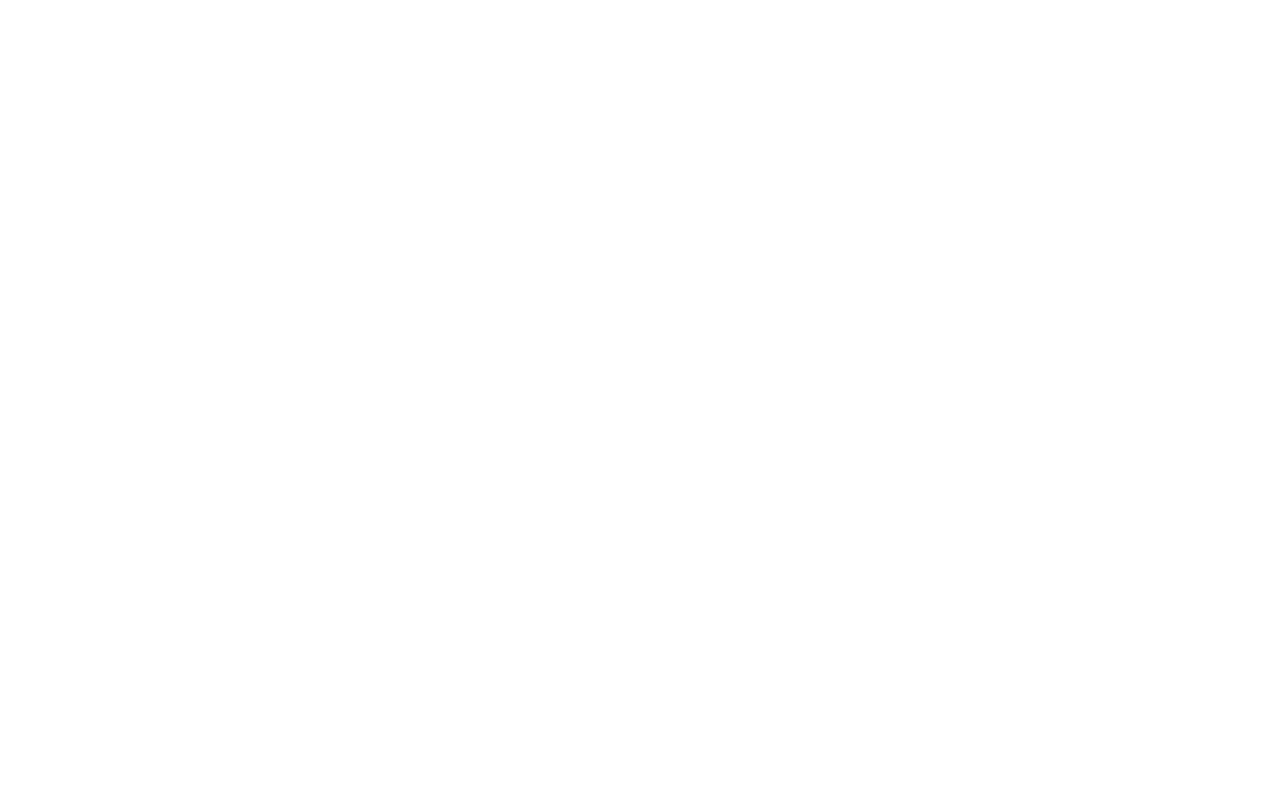
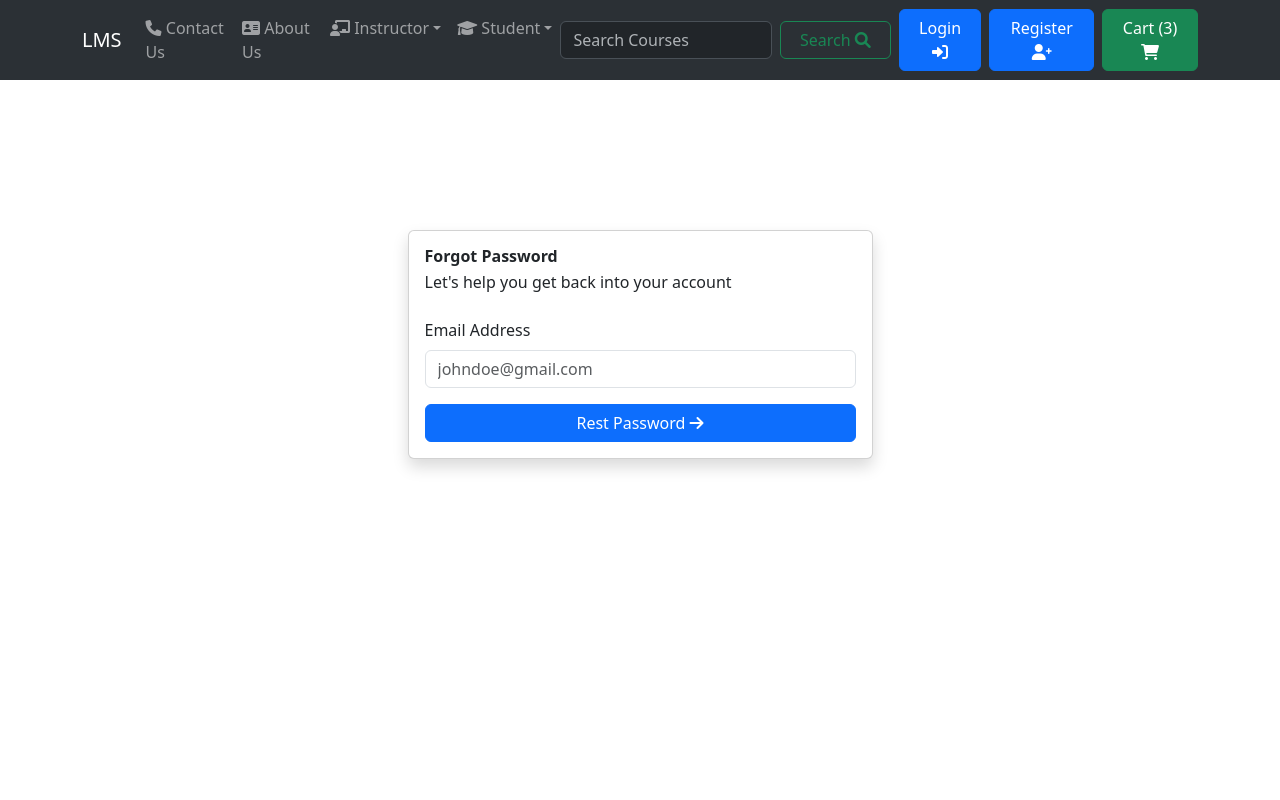
Before and after one commit to Ali-Sina-255/Django-learning-management-system, a React (Vite) app in the folder frontend/: page /forgot-password in a window 1280 px wide. Before the commit this address had no page. Shown: the top 800 px of the page. Built offline with nearby package versions, Linux system fonts and the light colour scheme; what simple-zustand-devtools would draw is missing.

Commit message:
send notification email is done

```diff
--- a/frontend/src/App.jsx
+++ b/frontend/src/App.jsx
@@ -6,6 +6,8 @@
 import Register from "../src/views/auth/Register";
 import Login from "../src/views/auth/Login";
 import Logout from "./views/auth/Logout";
+import ForgotPassword from "./views/auth/ForgotPassword";
+import CreateNewPassword from "./views/auth/CreateNewPassword";
 function App() {
   return (
     <BrowserRouter>
@@ -14,6 +16,9 @@
           <Route path="/register/" element={<Register />} />
           <Route path="/login/" element={<Login />} />
           <Route path="/logout/" element={<Logout />} />
+          <Route path="/forgot-password/" element={<ForgotPassword />} />
+
+          <Route path="/create-new-password/" element={<CreateNewPassword />} />
         </Routes>
       </MainWrapper>
     </BrowserRouter>
--- a/frontend/src/utils/axios.js
+++ b/frontend/src/utils/axios.js
@@ -1,11 +1,13 @@
+// apiInstance.js
 import axios from "axios";
-import { API_BASE_URL } from "./constant";
+import { API_BASE_URL } from "./constant"; //
 const apiInstance = axios.create({
-  baseURl: API_BASE_URL,
+  baseURL: API_BASE_URL,
   timeout: 5000,
   headers: {
     "Content-Type": "application/json",
     Accept: "application/json",
   },
 });
+
 export default apiInstance;
--- a/frontend/src/utils/constant.js
+++ b/frontend/src/utils/constant.js
@@ -1,2 +1,2 @@
-export const API_BASE_URL = `http://localhost:8000/`;
+export const API_BASE_URL = "http://localhost:8000";
 export const user_id = 1;
--- a/frontend/src/views/auth/CreateNewPassword.jsx
+++ b/frontend/src/views/auth/CreateNewPassword.jsx
@@ -1,25 +1,47 @@
-import React from 'react'
-import BaseHeader from '../partials/BaseHeader'
-import BaseFooter from '../partials/BaseFooter'
+import React, { useState, useParms } from "react";
+import BaseHeader from "../../partials/BaseHeader";
+import BaseFooter from "../../partials/BaseFooter";
 
+import { useNavigate, useSearchParams } from "react-router-dom";
+function CreateNewPassword() {
+  const [password, setPassword] = useState("");
+  const [confirmPassword, setConfirmPassword] = useState("");
+  const [isLoading, setIsLoading] = useState(false);
+  const navigate = useNavigate();
+  const [searchParams] = useSearchParams();
 
-function CreateNewPassword() {
+  const otp = searchParams.get("otp");
+  console.log("opt", otp);
+
+  const handleSubmit = (e) => {
+    e.preventDefault();
+    if (confirmPassword !== password) {
+      alert("Passwords do not match");
+    } else {
+      alert("Passwords changed successfully");
+    }
+  };
   return (
     <>
       <BaseHeader />
 
-      <section className="container d-flex flex-column vh-100" style={{ marginTop: "150px" }}>
+      <section
+        className="container d-flex flex-column vh-100"
+        style={{ marginTop: "150px" }}
+      >
         <div className="row align-items-center justify-content-center g-0 h-lg-100 py-8">
           <div className="col-lg-5 col-md-8 py-8 py-xl-0">
             <div className="card shadow">
               <div className="card-body p-6">
                 <div className="mb-4">
                   <h1 className="mb-1 fw-bold">Create New Password</h1>
-                  <span>
-                    Choose a new password for your account
-                  </span>
+                  <span>Choose a new password for your account</span>
                 </div>
-                <form className="needs-validation" noValidate="">
+                <form
+                  className="needs-validation"
+                  noValidate=""
+                  onSubmit={handleSubmit}
+                >
                   <div className="mb-3">
                     <label htmlFor="password" className="form-label">
                       Enter New Password
@@ -31,12 +53,12 @@
                       name="password"
                       placeholder="**************"
                       required=""
+                      onChange={(e) => setPassword(e.target.value)}
                     />
                     <div className="invalid-feedback">
                       Please enter valid password.
                     </div>
                   </div>
-
 
                   <div className="mb-3">
                     <label htmlFor="password" className="form-label">
@@ -49,18 +71,18 @@
                       name="password"
                       placeholder="**************"
                       required=""
+                      onChange={(e) => setConfirmPassword(e.target.value)}
                     />
                     <div className="invalid-feedback">
                       Please enter valid password.
                     </div>
                   </div>
 
-
-
                   <div>
                     <div className="d-grid">
                       <button type="submit" className="btn btn-primary">
-                        Save New Password <i className='fas fa-check-circle'></i>
+                        Save New Password{" "}
+                        <i className="fas fa-check-circle"></i>
                       </button>
                     </div>
                   </div>
@@ -73,7 +95,7 @@
 
       <BaseFooter />
     </>
-  )
+  );
 }
 
-export default CreateNewPassword
+export default CreateNewPassword;
--- a/frontend/src/views/auth/ForgotPassword.jsx
+++ b/frontend/src/views/auth/ForgotPassword.jsx
@@ -1,28 +1,63 @@
-import React from 'react'
-import BaseHeader from '../partials/BaseHeader'
-import BaseFooter from '../partials/BaseFooter'
-import { Link } from 'react-router-dom'
+import React, { useState, useEffect } from "react";
+import BaseHeader from "../../partials/BaseHeader";
+import BaseFooter from "../../partials/BaseFooter";
 
+import { Link } from "react-router-dom";
+import apiInstance from "../../utils/axios";
+import { flushSync } from "react-dom";
 
 function ForgotPassword() {
+  const [email, setEmail] = useState("");
+  const [isLoading, setIsLoading] = useState(false);
+  const [error, setError] = useState("");
+
+  const handleSubmit = async (e) => {
+    if (!email) {
+      alert("Please enter your email address.");
+      return;
+    }
+
+    setIsLoading(true);
+    setError("");
+    try {
+      await apiInstance
+        .get(`http://localhost:8000/user/password-rest-email/${email}`)
+        .then((response) => {
+          console.log(response.data);
+
+          setIsLoading(false);
+          alert("Email sent successfully. Please check your inbox.");
+        });
+    } catch (error) {
+      console.log(error);
+      setIsLoading(false);
+    }
+  };
   return (
     <>
       <BaseHeader />
 
-      <section className="container d-flex flex-column vh-100" style={{ marginTop: "150px" }}>
+      <section
+        className="container d-flex flex-column vh-100"
+        style={{ marginTop: "150px" }}
+      >
         <div className="row align-items-center justify-content-center g-0 h-lg-100 py-8">
           <div className="col-lg-5 col-md-8 py-8 py-xl-0">
             <div className="card shadow">
               <div className="card-body p-6">
                 <div className="mb-4">
                   <h1 className="mb-1 fw-bold">Forgot Password</h1>
-                  <span>
-                    Let's help you get back into your account
-                  </span>
+                  <span>Let's help you get back into your account</span>
                 </div>
-                <form className="needs-validation" noValidate="">
+                <form
+                  className="needs-validation"
+                  noValidate=""
+                  onSubmit={(e) => e.preventDefault()}
+                >
                   <div className="mb-3">
-                    <label htmlFor="email" className="form-label">Email Address</label>
+                    <label htmlFor="email" className="form-label">
+                      Email Address
+                    </label>
                     <input
                       type="email"
                       id="email"
@@ -30,14 +65,29 @@
                       name="email"
                       placeholder="johndoe@gmail.com"
                       required=""
+                      onChange={(e) => setEmail(e.target.value)}
                     />
                   </div>
 
                   <div>
                     <div className="d-grid">
-                      <button type="submit" className="btn btn-primary">
-                        Reset Password <i className='fas fa-arrow-right'></i>
-                      </button>
+                      {isLoading === true ? (
+                        <button
+                          onClick={handleSubmit}
+                          type="submit"
+                          className="btn btn-primary"
+                        >
+                          Processing <i className="fas fa-spinner fa-spin"></i>
+                        </button>
+                      ) : (
+                        <button
+                          onClick={handleSubmit}
+                          type="submit"
+                          className="btn btn-primary"
+                        >
+                          Rest Password <i className="fas fa-arrow-right "></i>
+                        </button>
+                      )}
                     </div>
                   </div>
                 </form>
@@ -49,7 +99,7 @@
 
       <BaseFooter />
     </>
-  )
+  );
 }
 
-export default ForgotPassword
+export default ForgotPassword;
--- a/frontend/src/views/auth/Login.jsx
+++ b/frontend/src/views/auth/Login.jsx
@@ -7,7 +7,6 @@
 import Swal from "sweetalert2";
 
 import { Link, useNavigate } from "react-router-dom";
-import { use } from "react";
 
 function Login() {
   const [email, setEmail] = useState("");
```
